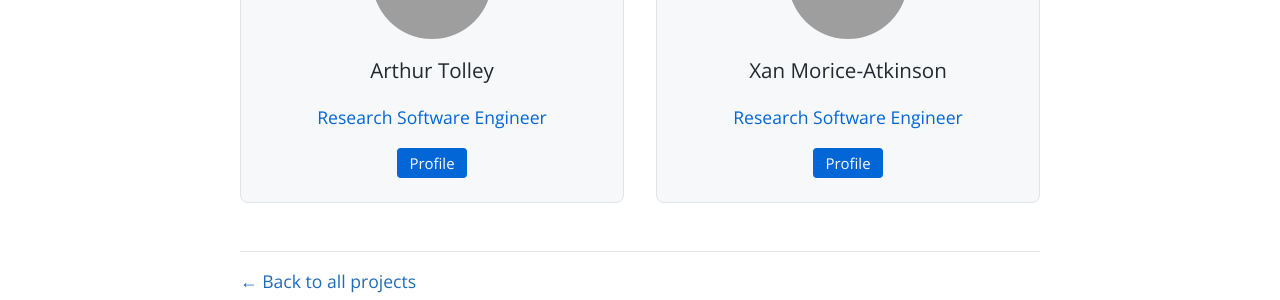
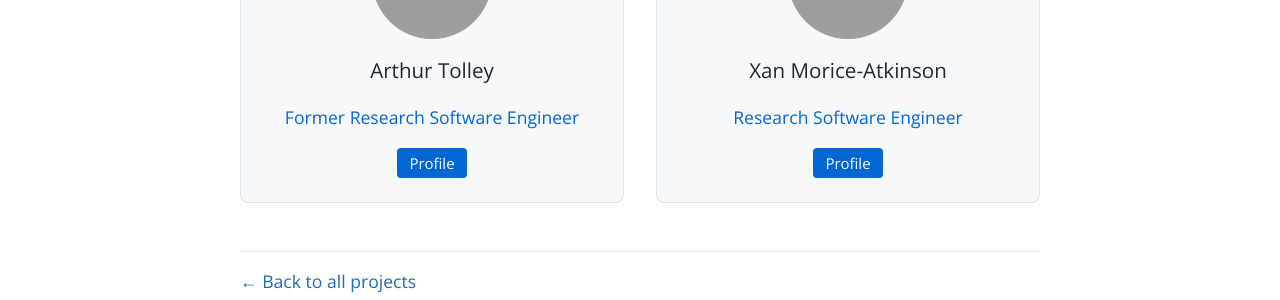
Before and after one commit to icg-innovation/icg-innovation.github.io, a Jekyll site: the page built from _projects/kubernetes_cluster.md, in a window 1280 px wide and 900 px high, scrolled down 1801 px. Shown: the part 418-718 px from the top of the window. Built offline with Jekyll 4.4.1, drawn with Linux system fonts in a browser that asks for light colours; some of the changed lines change nothing that is shown; grey boxes are pictures that could not be loaded.

Commit message:
Move arthur to former members

```diff
--- a/_data/team.yml
+++ b/_data/team.yml
@@ -45,16 +45,6 @@
         research_interests:
         bio:
         image: "https://researchportal.port.ac.uk/files-asset/26284802/14692875.jpg"
-
-      - name: "Arthur Tolley"
-        slug: "arthur-tolley"
-        role: "Research Software Engineer"
-        email: "Arthur.Tolley@port.ac.uk"
-        pure_url: "https://researchportal.port.ac.uk/en/persons/arthur-tolley-2"
-        orcid: "0000-0001-9841-943X"
-        research_interests: [Data Science, Software Engineering, Machine Learning]
-        bio:
-        image: "https://researchportal.port.ac.uk/files-asset/104676580/Me_Scaled.JPG"
 
       - name: "Obinna Umeh"
         slug: "obinna-umeh"
@@ -191,6 +181,15 @@
         bio:
         image: "https://researchportal.port.ac.uk/assets/no-portrait-473c6d005990baa1f418d9c668dcd4ec.png"
 
+      - name: "Arthur Tolley"
+        slug: "arthur-tolley"
+        role: "Former Research Software Engineer"
+        email: "Arthur.Tolley@port.ac.uk"
+        pure_url: "https://researchportal.port.ac.uk/en/persons/arthur-tolley-2"
+        orcid: "0000-0001-9841-943X"
+        research_interests: [Data Science, Software Engineering, Machine Learning]
+        bio:
+        image: "https://researchportal.port.ac.uk/files-asset/104676580/Me_Scaled.JPG"
 
 # Note: The flat 'members' list is now automatically generated from the teams structure
 # by the generate_members_list.rb plugin.
```
